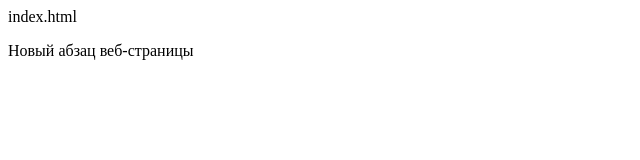
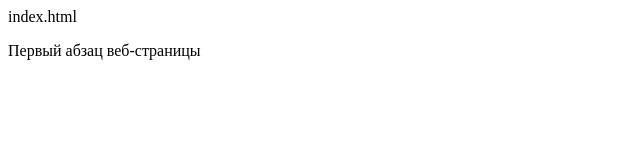
Before and after one commit to WebHeroSchool/NewPr, a plain HTML site: page index.html in a window 1280 px wide. Shown: the full height of the page, 0-640 px from the left. Drawn offline with Linux system fonts and the light colour scheme.

Commit message:
Добавлены правки в index.html

```diff
--- a/index.html
+++ b/index.html
@@ -4,9 +4,11 @@ index.html
 
 <head>
      <meta charset="utf-8">
-     <title>Заголовок сайта</title>
+     <title>Всегда только вперед!</title>
 </head>
+
 <body>
-     <p>Новый абзац веб-страницы</p>
+     <p>Первый абзац веб-страницы</p>
 </body>
+
 </html>
```
